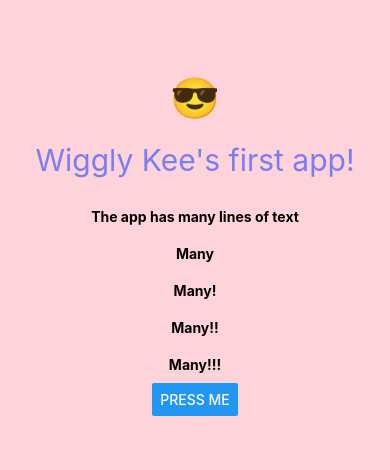
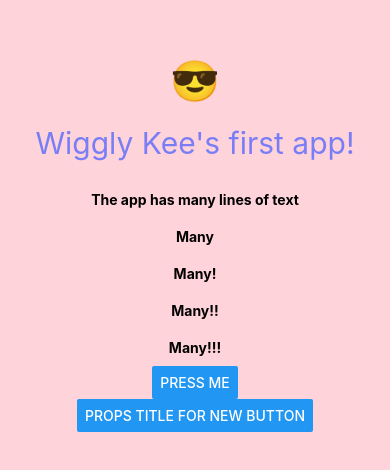
Before and after one commit to Witt-K/Wiggly_App, a React Native app: screen / in a window 390 px wide. Shown: the part 178-648 px from the top of the page. Built offline with nearby package versions, Linux system fonts and the light colour scheme.

Commit message:
new button addeed with experimentations with props

```diff
--- a/App.js
+++ b/App.js
@@ -1,6 +1,7 @@
 import { StatusBar } from "expo-status-bar";
 import { StyleSheet, Text, View } from "react-native";
 import MyButton from "./src/components/MyButton";
+import NewButton from "./src/components/NewButton";
 
 export default function App() {
   return (
@@ -13,6 +14,7 @@ export default function App() {
       <Text style={styles.text}>Many!!</Text>
       <Text style={styles.text}>Many!!!</Text>
       <MyButton />
+      <NewButton title="props title for new button" />
       <StatusBar style="auto" />
     </View>
   );
--- /dev/null
+++ b/src/components/NewButton.js
@@ -0,0 +1,8 @@
+import { View, Button, Alert } from "react-native";
+
+export default function NewButton({ title }) {
+  function randomSong() {
+    return Alert.alert("somebody once told me");
+  }
+  return <Button title={title} onPress={randomSong} />;
+}
```
